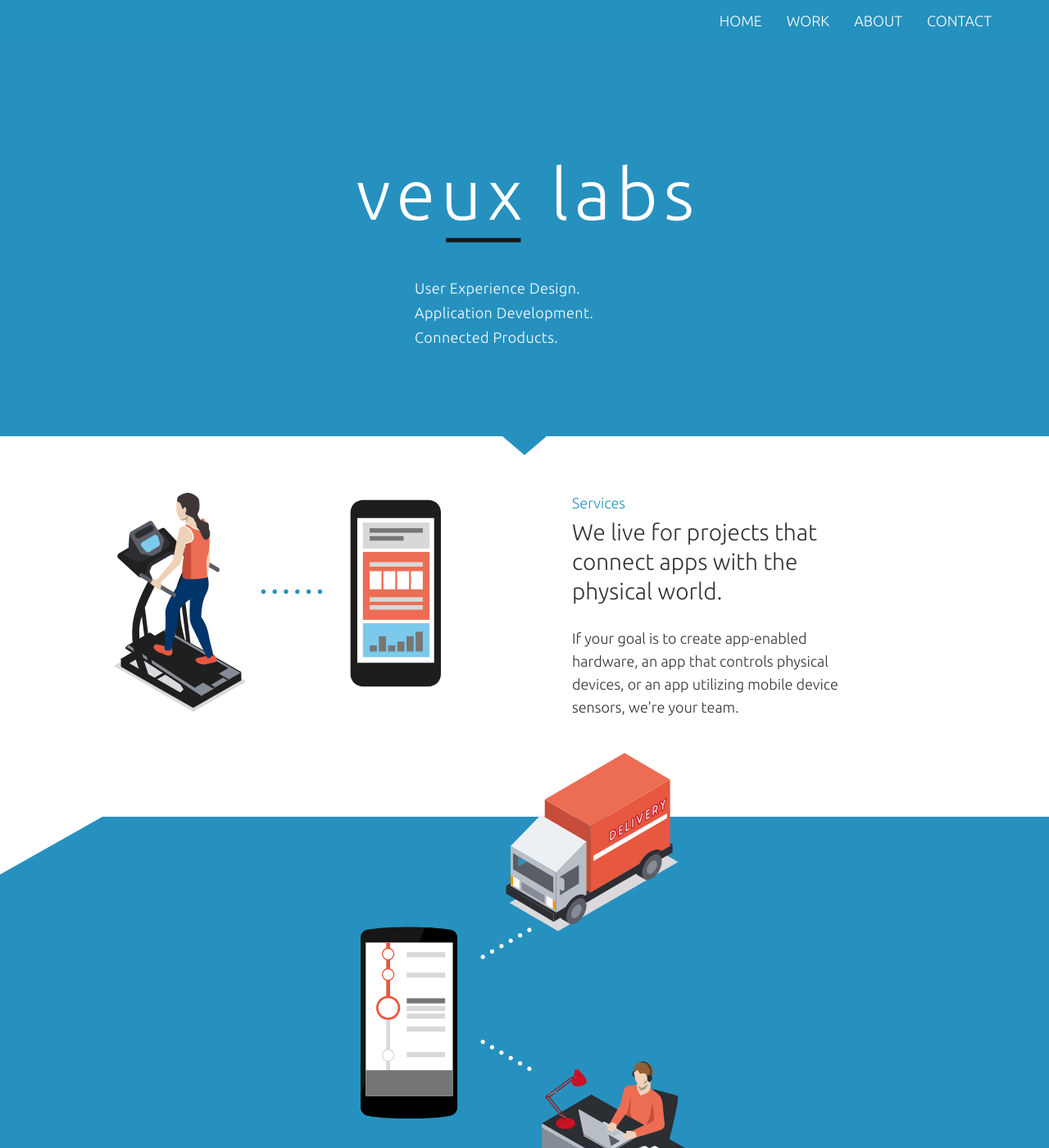
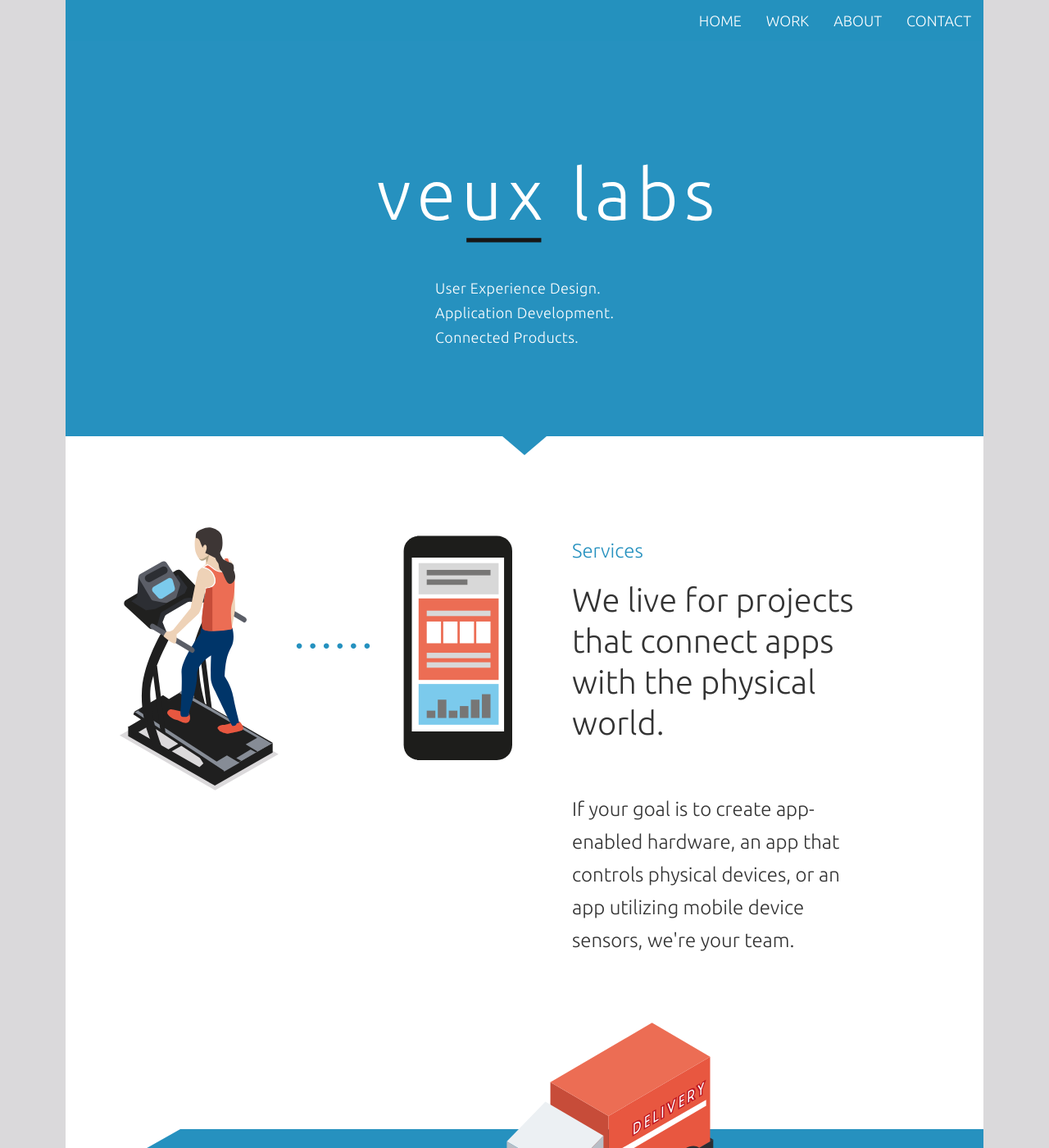
Before and after one commit to VeuxLabs/VeuxLabs.github.io, a Jekyll site: the page built from index.html, in a window 1280 px wide and 1400 px high. Shown: the whole window at 82% size. Built offline with Jekyll 4.4.1, drawn with Linux system fonts in a browser that asks for light colours; comment, search, counter and statistics services are not loaded.

Commit message:
mobile menu homepage styling desktop view

```diff
--- a/_includes/header.html
+++ b/_includes/header.html
@@ -58,7 +58,7 @@
 	<!-- /.intro-header -->
 </section>
 
-<div class="row services">
+<div class="row services bg-white">
     <div class="col-lg-6 col col-sm-12 text-center">
         <img src="../img/fitnessGraphic.svg" alt="" class="img-responsive fit" />
     </div>
@@ -86,7 +86,7 @@
     </div>
 </div>
 
-<div class="row design">
+<div class="row design bg-white">
     <div class="col-lg-12">
         <div class="design-img">
             <img src="img/agricultureGraphic.svg" alt="" class="img-responsive" />
--- a/css/landing-page.css
+++ b/css/landing-page.css
@@ -9,6 +9,7 @@
 html {
     width: 100%;
     height: 100%;
+    background-color: #dad9db;
 }
 * {
     font-family: Ubuntu', sans-serif;
@@ -33,6 +34,10 @@
     background-color: #2691bf;
 }
 
+.bg-white {
+    background-color: #ffffff;
+}
+
 .navbar-default {
     background-color: rgba(37, 145, 191, 0.8);
 }
@@ -40,8 +45,27 @@
     color: #ffffff;
 }
 
+.navbar-collapse {
+    height: 100vh;
+    margin-top: -48px;
+}
+.navbar-fixed-top .navbar-collapse {
+    max-height: none;
+    border-top: 0 none;
+    vertical-align: middle;
+    display: none;
+}
+.navbar-fixed-top .navbar-collapse.in {
+    display: table-cell;
+}
+.navbar.navbar-default.navbar-fixed-top .container {
+    display: table;
+    width: 100%;
+}
 .navbar-fixed-top {
     border-width: 0 0 0;
+    max-width: 1120px;
+    margin: 0 auto;
     /*height: 100%;*/
 }
 
@@ -64,7 +88,7 @@
     background-color: #2691bf;
     position: relative;
     height: 532px;
-    margin-bottom: 30px;
+    padding-bottom: 30px;
 }
 
 .intro-header .pros {
@@ -136,7 +160,7 @@
 }
 
 .services {
-    padding-top: 38px;
+    padding-top: 110px;
     padding-left: 50px;
     padding-right: 50px;
     padding-bottom: 110px;
@@ -193,7 +217,7 @@
 }
 
 .research .section2 img{
-    margin-top: -78px;
+    margin-top: -130px;
     padding-bottom: 45px;
     float: right;
 }
@@ -327,12 +351,18 @@
     margin-right: -15px;
 }
 
+#home, .services, .research, .design, .app-dev {
+    max-width: 1120px;
+    margin: 0 auto;
+}
+
 @media(max-width:768px) {
     .navbar-default .navbar-brand {
         display: none;
     }
     .navbar-default .navbar-toggle {
         float: none;
+        position: absolute;
     }
 }
 
@@ -400,13 +430,27 @@
         width: 408px;
     }
     .services .fit {
-        width: 400px;
+        width: 500px;
     }
 }
 
 @media (min-width: 1200px) {
+    .services {
+        padding-bottom: 200px;
+    }
     .services h2 {
         margin-top: 0;
+        font-size: 24px;
+        line-height: 60px;
+    }
+    .services h3 {
+        font-size: 40px;
+        line-height: 50px;
+        margin-bottom: 60px;
+    }
+    .services p {
+        font-size: 24px;
+        line-height: 40px;
     }
     .services .section1-text {
         width: 437px;
@@ -417,16 +461,29 @@
     .research .section2 img{
         display: inline-block;
         float: none;
-        width: 400px;
+        width: 510px;
         padding-bottom: 0;
     }
     .section2-text {
         width: 531px;
         padding-bottom: 360px;
-
+        margin-top: -150px;
     }
     .research {
         position: relative;
+    }
+    .research h2 {
+        font-size: 24px;
+        line-height: 60px;
+    }
+    .research h3 {
+        font-size: 40px;
+        line-height: 50px;
+        margin-bottom: 60px;
+    }
+    .research p {
+        font-size: 24px;
+        line-height: 40px;
     }
     .research .squares-wrapper {
         position: absolute;
@@ -440,34 +497,67 @@
     }
     .design .design-img {
         text-align: center;
-        margin-top: -145px;
+        margin-top: -195px;
         padding-bottom: 0;
     }
     .design .design-img img {
         display: inline-block;
-        width: 450px;
+        width: 600px;
     }
     .design .section3-text {
         width: 469px;
         float: right;
         margin-top: -100px;
     }
+    .design h2 {
+        font-size: 24px;
+        line-height: 60px;
+    }
+    .design h3 {
+        font-size: 40px;
+        line-height: 50px;
+        margin-bottom: 50px;
+    }
+    .design p {
+        font-size: 24px;
+        line-height: 40px;
+    }
     .app-dev {
         position: relative;
         padding-bottom: 100px;
     }
     .app-dev .dev-img img {
-        width: 450px;
+        width: 600px;
+    }
+    .app-dev .dev-img {
+        margin-left: -15px;
+        margin-right: -15px;
     }
     .app-dev .section4-text {
         z-index: 1;
         width: 531px;
         margin-left: 103px;
     }
+    .app-dev h2 {
+        font-size: 24px;
+        line-height: 60px;
+        color: #171616;
+    }
+    .app-dev h3 {
+        font-size: 40px;
+        line-height: 50px;
+        margin-bottom: 60px;
+    }
+    .app-dev p {
+        font-size: 24px;
+        line-height: 40px;
+        font-weight: 300;
+    }
     .app-dev .dev-footer {
         position: absolute;
         width: 100%;
         bottom: 0;
+        margin: 0;
     }
 }
 
```
